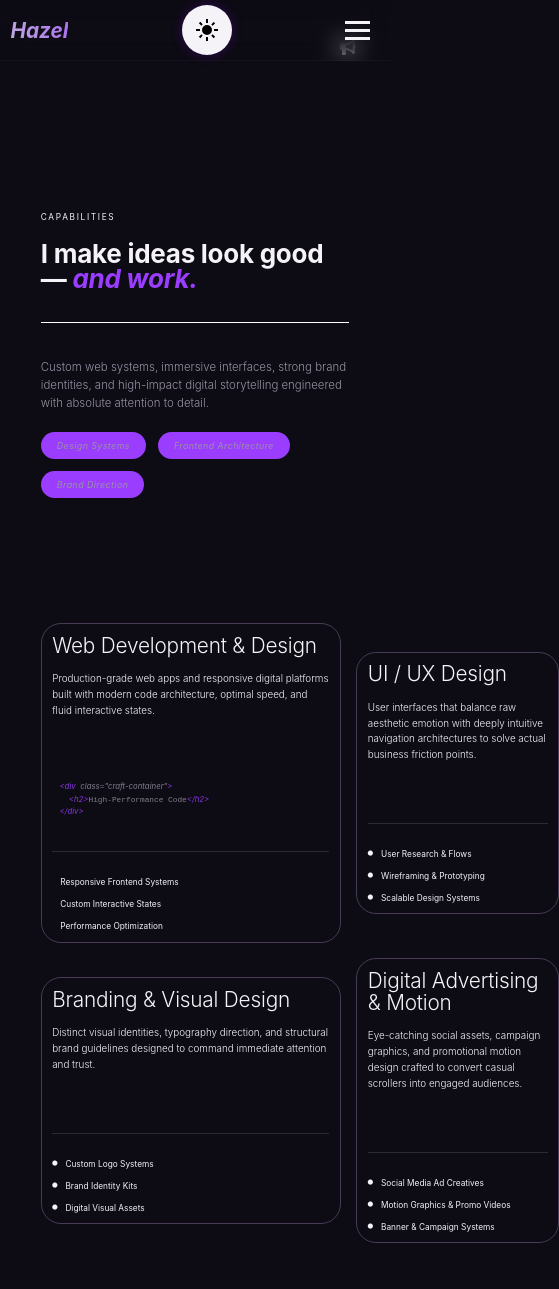
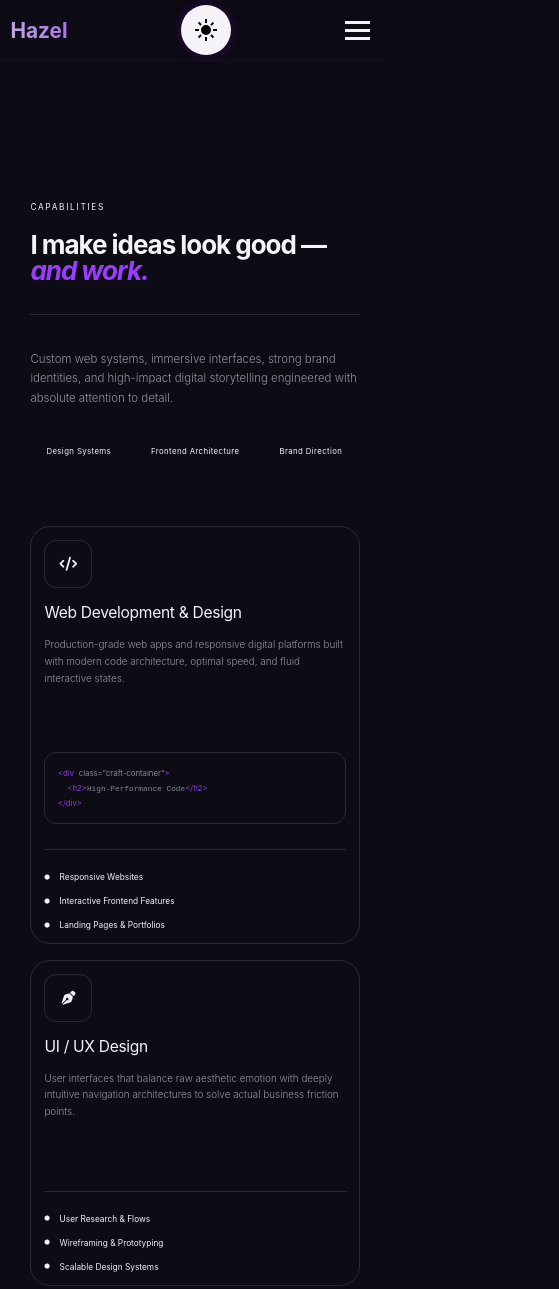
Before and after one commit to HazelWorksNG/Hazel, a plain HTML site: page services.html in a window 390 px wide. Shown: the top 1289 px of the page, 559 px wide, since content can reach past the window. Drawn offline with Linux system fonts and the light colour scheme.

Commit message:
service page fix

```diff
--- a/css/services.css
+++ b/css/services.css
@@ -1,32 +1,33 @@
-main{
+/* MAIN LAYOUT */
+main {
     display: flex;
     flex-direction: column;
-    gap: 8rem;
+    gap: clamp(4rem, 8vw, 8rem);
 }
 
-section{
+main > section {
     padding: 2rem;
 }
 
 .section-tag {
+    display: inline-block;
     font-size: 0.8rem;
     letter-spacing: 0.2em;
     color: var(--text);
     margin-bottom: 20px;
 }
 
-header{
-    filter: none;
-}
-
+/* HERO */
 .services-hero h1 {
-    font-size: clamp(2.5rem, 3vw, 3.5rem);
-    line-height: 0.95;
-    letter-spacing: -0.01em;
+    font-size: clamp(2.5rem, 5vw, 4rem);
+    line-height: 1;
+    letter-spacing: -0.04em;
     margin-bottom: 30px;
 }
 
-span {
+/* IMPORTANT: don't style every span on the website */
+.services-hero h1 span,
+.cta-content h2 span {
     font-style: italic;
     color: var(--purple);
 }
@@ -35,7 +36,7 @@ span {
     display: flex;
     justify-content: space-between;
     align-items: flex-end;
-    border-top: 1px solid white;
+    border-top: 1px solid var(--border);
     padding-top: 35px;
     flex-wrap: wrap;
     gap: 30px;
@@ -45,7 +46,7 @@ span {
     font-size: 1.1rem;
     color: var(--text-muted);
     max-width: 500px;
-    line-height: 1.6;
+    line-height: 1.7;
     font-weight: 300;
 }
 
@@ -57,81 +58,116 @@ span {
 
 .pill {
     padding: 8px 16px;
-    background: var(--purple);
+    background: var(--purple-dim);
     border: 1px solid var(--BrushedSilver);
     border-radius: 30px;
     font-size: 0.85rem;
-    color: var(--text-muted);
+    color: var(--text);
     letter-spacing: 0.05em;
 }
 
-/* Custom Asymmetric Bento Grid */
+/* BENTO GRID */
 .bento-grid {
     display: grid;
-    grid-template-columns: repeat(auto-fit, minmax(300px, 1fr));
-    grid-template-rows: repeat(auto auto);
+    grid-template-columns: repeat(4, minmax(0, 1fr));
+
     grid-template-areas:
-    "card-large card-small"
-    "card-medium card-medium ";
+        "large large small small"
+        "large large medium1 medium2";
+
+    grid-auto-rows: minmax(260px, auto);
     gap: 1.5rem;
 }
 
+.card-large {
+    grid-area: large;
+}
+
+.card-small {
+    grid-area: small;
+}
+
+.card-medium-1 {
+    grid-area: medium1;
+}
+
+.card-medium-2 {
+    grid-area: medium2;
+}
+
 .bento-card {
-    border: 1px solid var(--BrushedSilver);
+    position: relative;
+    min-width: 0;
+    min-height: 280px;
+    border: 1px solid var(--border);
     border-radius: 20px;
-    padding: 1rem;
-    transition: all 0.4s cubic-bezier(0.16, 1, 0.3, 1);
+    padding: clamp(1.25rem, 2vw, 2rem);
+
     display: flex;
-    border: 1px solid var(--border-hover);
     flex-direction: column;
     justify-content: space-between;
-    max-height: 600px;
+    gap: 2rem;
+
+    transition:
+        transform 0.4s cubic-bezier(0.16, 1, 0.3, 1),
+        border-color 0.3s ease,
+        background 0.3s ease,
+        box-shadow 0.3s ease;
 }
 
 .bento-card:hover {
-    border-color: var(--text);
-    background: var(--purple);
-    transform: translateY(-4px);
-    box-shadow: 0 0 15px var(--purple);
+    border-color: var(--BrushedSilver);
+    background: var(--surface);
+    transform: translateY(-5px);
+    box-shadow: 0 12px 35px var(--purple-dim);
 }
 
-/* Card Content Styling */
+/* CARD ICONS */
+.card-header-flex {
+    display: flex;
+    align-items: center;
+    margin-bottom: 1.5rem;
+}
 
 .card-icon-box {
     width: 48px;
     height: 48px;
     background: var(--bg);
+    border: 1px solid var(--border);
     border-radius: 12px;
-    color: var(--text);
-    right: 10px;
-    top: 30px;
-    padding: 8px;
-    position: absolute;
-    font-size: 1.5rem;
+
+    display: flex;
+    align-items: center;
+    justify-content: center;
+
+    color: var(--BrushedSilver);
+    font-size: 1.35rem;
 }
 
+/* CARD CONTENT */
 .card-title {
-    font-size: 2rem;
-    font-weight: 300;
-    line-height: 1.05;
+    font-size: clamp(1.5rem, 2vw, 2rem);
+    font-weight: 400;
+    line-height: 1.1;
     margin-bottom: 15px;
-    letter-spacing: -0.01em;
+    letter-spacing: -0.02em;
 }
 
 .card-desc {
-    color: var(--subtext);
+    color: var(--text-muted);
     font-size: 0.95rem;
-    line-height: 1.6;
-    margin-bottom: 30px;
+    line-height: 1.7;
+    margin-bottom: 20px;
     font-weight: 300;
 }
 
 .card-deliverables {
     display: grid;
     grid-template-columns: repeat(auto-fit, minmax(180px, 1fr));
-    gap: 12px;
+    gap: 14px;
+
     border-top: 1px solid var(--border);
-    padding-top: 25px;
+    padding-top: 22px;
 }
 
 .card-deliverables li {
@@ -139,7 +175,7 @@ span {
     color: var(--text);
     display: flex;
     align-items: center;
-    gap: 8px;
+    gap: 10px;
 }
 
 .card-deliverables li i {
@@ -147,43 +183,51 @@ span {
     color: var(--BrushedSilver);
 }
 
-/* Interactive visual previews embedded inside bento cards */
+/* WEB DEVELOPMENT PREVIEW */
 .card-visual-preview {
-    margin: 25px 0px;
+    margin: 25px 0;
     background: var(--bg);
+    border: 1px solid var(--border);
     border-radius: 12px;
-    padding: .7rem;
+    padding: 1.2rem;
 }
 
-/* Interactive Code snippet preview for Dev card */
 .code-mockup {
     font-family: monospace;
     font-size: 0.75rem;
     color: var(--text-muted);
-    line-height: 1.5;
-    opacity: 0.85;
+    line-height: 1.8;
+    opacity: 0.9;
 }
-.code-mockup .tag { color: var(--purple); }
-.code-mockup .attr { color: var(--BrushedSilver); }
-.code-mockup .string { color: var(--MidnightNavy); }
 
-/* Process Section - Less generic horizontal timeline */
+.code-mockup .tag {
+    color: var(--purple);
+}
 
+.code-mockup .attr {
+    color: var(--BrushedSilver);
+}
+
+.code-mockup .string {
+    color: var(--text-muted);
+}
+
+/* WORKFLOW */
 .section-header-center {
     text-align: center;
-    margin-bottom: 70px;
+    margin-bottom: 60px;
 }
 
 .section-header-center h2 {
-    font-size: 3rem;
+    font-size: clamp(2rem, 4vw, 3rem);
     font-weight: 400;
     margin-top: 15px;
-    letter-spacing: -0.01em;
+    letter-spacing: -0.03em;
 }
 
 .process-timeline {
     display: grid;
-    grid-template-columns: repeat(4, 1fr);
+    grid-template-columns: repeat(4, minmax(0, 1fr));
     gap: 20px;
 }
 
@@ -192,8 +236,6 @@ span {
     border: 1px solid var(--border);
     border-radius: 16px;
     padding: 35px 25px;
-    position: relative;
-    z-index: 2;
     transition: all 0.3s ease;
 }
 
@@ -203,17 +245,19 @@ span {
 }
 
 .step-number-indicator {
-    width: 70px;
-    height: 70px;
-    background: var(--bg);
+    width: 60px;
+    height: 60px;
+    background: var(--surface);
     border: 1px solid var(--border);
     border-radius: 50%;
+
     display: flex;
     align-items: center;
     justify-content: center;
-    font-size: 1.8rem;
-    margin: 0 auto 25px auto;
-    box-shadow: 0 0 20px var(--purple);
+
+    font-size: 1.5rem;
+    margin: 0 auto 25px;
+    box-shadow: 0 0 20px var(--purple-dim);
 }
 
 .step-title {
@@ -221,63 +265,63 @@ span {
     font-weight: 600;
     margin-bottom: 10px;
     text-align: center;
-    letter-spacing: 0.02em;
 }
 
 .step-desc {
     font-size: 0.85rem;
     color: var(--text-muted);
     text-align: center;
-    line-height: 1.6;
+    line-height: 1.7;
     font-weight: 300;
 }
 
-/* Selected Work Mini Strip */
-
+/* SELECTED WORK */
 .strip-header {
     display: flex;
     justify-content: space-between;
     align-items: center;
     margin-bottom: 40px;
+    gap: 20px;
 }
 
 .strip-header h2 {
-    font-size: 3rem;
+    font-size: clamp(2rem, 4vw, 3rem);
     font-weight: 400;
 }
 
 .view-all-link {
     color: var(--text);
     font-size: 0.9rem;
-    transition: all 0.3s ease;
+    transition: color 0.3s ease;
 }
 
 .view-all-link:hover {
     color: var(--purple);
-    text-decoration: underline;
 }
 
 .work-preview-grid {
     display: grid;
-    grid-template-columns: repeat(3, 1fr);
+    grid-template-columns: repeat(3, minmax(0, 1fr));
     gap: 25px;
 }
 
 .work-card-preview {
     min-height: 350px;
     border-radius: 16px;
-    border: 1px solid black;
+    border: 1px solid var(--border);
     cursor: pointer;
-    transition: all 0.4s cubic-bezier(0.16, 1, 0.3, 1);
+
     display: flex;
     flex-direction: column;
     justify-content: flex-end;
     padding: 30px;
+
+    transition: all 0.4s ease;
 }
 
 .work-card-preview:hover {
     transform: translateY(-6px);
-    border-color: var(--border-hover);
+    border-color: var(--BrushedSilver);
 }
 
 .work-card-content {
@@ -298,59 +342,145 @@ span {
     font-weight: 400;
 }
 
-/* Call To Action Banner */
+/* CTA */
 .cta-banner {
-    background: linear-gradient(135deg, var(--bg) 0%, var(--surface) 100%);
+    background: linear-gradient(
+        135deg,
+        var(--bg) 0%,
+        var(--surface) 100%
+    );
+
     border: 1px solid var(--border);
     border-radius: 24px;
-    padding: 80px 60px;
+    padding: clamp(35px, 6vw, 80px);
+
     margin-bottom: 30px;
+
     display: flex;
     justify-content: space-between;
     align-items: center;
-    box-shadow: 0 30px 60px rgba(0, 0, 0, 0.3), inset 0 0 40px var(--purple-dim);
+    gap: 40px;
+
+    box-shadow: 0 30px 60px rgba(0, 0, 0, 0.3);
 }
 
 .cta-content h2 {
-    font-size: clamp(3rem, 4.5vw, 4.5rem);
+    font-size: clamp(2.5rem, 5vw, 4.5rem);
     font-weight: 400;
     line-height: 1.05;
     margin-bottom: 15px;
 }
 
-.cta-content h2 span {
-    font-style: italic;
-    color: var(--purple);
-}
-
 .cta-content p {
-    color: var(--text);
+    color: var(--text-muted);
     font-size: 1.05rem;
     font-weight: 300;
     max-width: 500px;
+    line-height: 1.7;
 }
 
 .cta-button {
     display: inline-flex;
     align-items: center;
     gap: 15px;
+
     background: var(--text);
     color: var(--bg);
+
     padding: 18px 36px;
     border-radius: 40px;
     text-decoration: none;
     font-weight: 600;
     font-size: 0.95rem;
-    transition: all 0.3s cubic-bezier(0.16, 1, 0.3, 1);
-    box-shadow: 0 10px 30px rgba(0, 0, 0, 0.1);
+
+    transition: all 0.3s ease;
     white-space: nowrap;
 }
 
 .cta-button:hover {
     background: var(--purple);
     color: var(--PureWhite);
-    transform: scale(1.03);
-    box-shadow: 0 15px 35px var(--purple);
+    transform: translateY(-3px);
+}
+
+/* RESPONSIVE */
+@media (max-width: 1024px) {
+    .bento-grid {
+        grid-template-columns: repeat(2, minmax(0, 1fr));
+        grid-template-areas:
+            "large large"
+            "small medium1"
+            "medium2 medium2";
+    }
+
+    .process-timeline {
+        grid-template-columns: repeat(2, minmax(0, 1fr));
+    }
+
+    .work-preview-grid {
+        grid-template-columns: repeat(2, minmax(0, 1fr));
+    }
+
+    .cta-banner {
+        align-items: flex-start;
+        flex-direction: column;
+    }
+}
+
+@media (max-width: 768px) {
+    main > section {
+        padding: 1rem;
+    }
+
+    .bento-grid {
+        grid-template-columns: 1fr;
+        grid-template-areas:
+            "large"
+            "small"
+            "medium1"
+            "medium2";
+    }
+
+    .bento-card {
+        min-height: 280px;
+    }
+
+    .process-timeline,
+    .work-preview-grid {
+        grid-template-columns: 1fr;
+    }
+
+    .hero-bottom {
+        flex-direction: column;
+        align-items: flex-start;
+    }
+
+    .strip-header {
+        align-items: flex-start;
+        flex-direction: column;
+    }
+
+    .cta-banner {
+        padding: 35px 25px;
+    }
+}
+
+@media (max-width: 480px) {
+    .card-deliverables {
+        grid-template-columns: 1fr;
+    }
+
+    .capability-pills {
+        gap: 8px;
+    }
+
+    .pill {
+        font-size: 0.75rem;
+    }
+
+    .work-card-preview {
+        min-height: 280px;
+    }
 }
 
 .social-links {
@@ -400,23 +530,3 @@ span {
         padding: 130px 20px 80px 20px;
     }
 }
-
-@media (max-width: 768px) {
-    nav {
-        display: none;
-    }
-    .process-timeline {
-        grid-template-columns: 1fr;
-    }
-    .hero-bottom {
-        flex-direction: column;
-        align-items: flex-start;
-        gap: 20px;
-    }
-    footer {
-        flex-direction: column;
-        gap: 20px;
-        text-align: center;
-        padding: 40px 20px;
-    }
-}
--- a/services.html
+++ b/services.html
@@ -77,9 +77,18 @@
                             </div>
                         </div>
                         <ul class="card-deliverables">
-                            <li><span></span> Responsive Frontend Systems</li>
-                            <li><span></span></i> Custom Interactive States</li>
-                            <li><span></span></i> Performance Optimization</li>
+                            <li>
+                                <i class="fa-solid fa-circle" aria-hidden="true"></i>
+                                Responsive Websites
+                            </li>
+                            <li>
+                                <i class="fa-solid fa-circle" aria-hidden="true"></i>
+                                Interactive Frontend Features
+                            </li>
+                            <li>
+                                <i class="fa-solid fa-circle" aria-hidden="true"></i>
+                                Landing Pages & Portfolios
+                            </li>
                         </ul>
                     </div>
                 </div>
```
